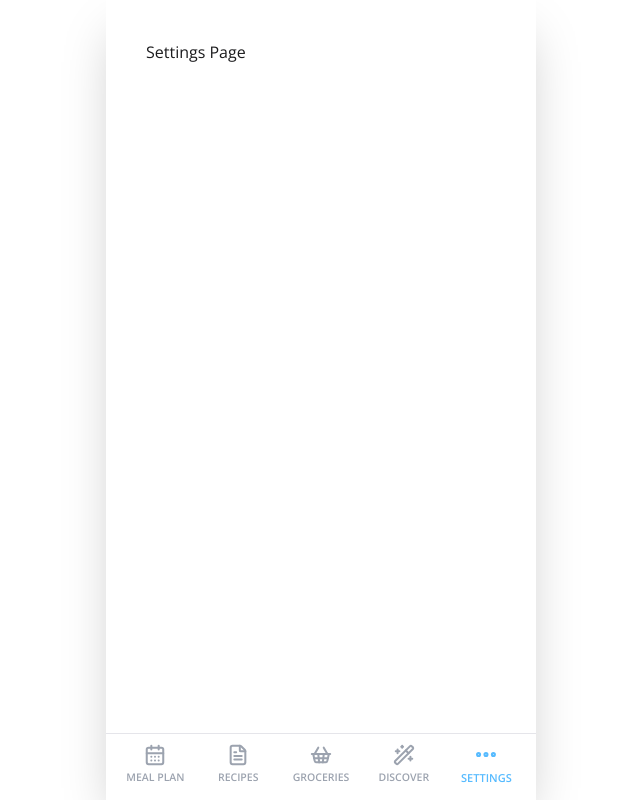
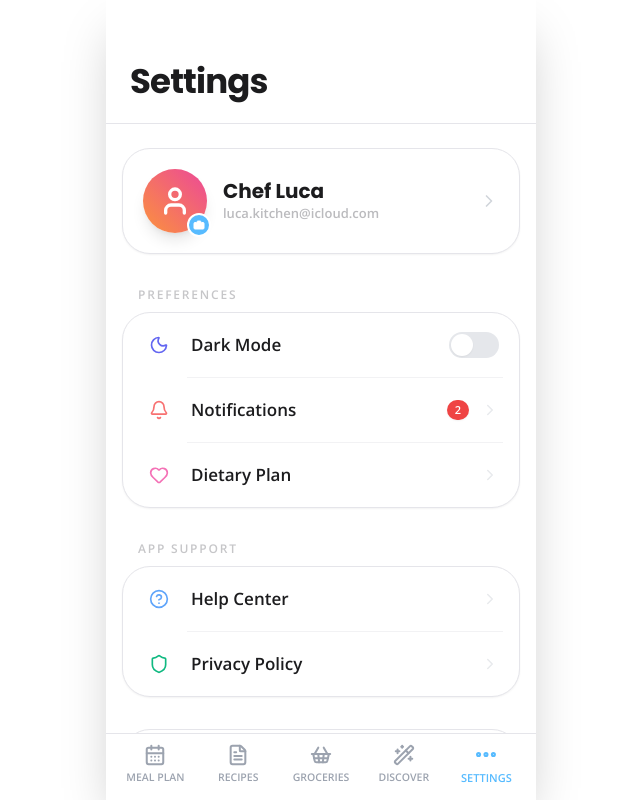
Before and after one commit to Wiken2k3/Cooco-app, a React (Vite) app: page /app/settings in a window 1280 px wide. Shown: the whole page, without its empty margins (319-959 px from the left). Built offline with nearby package versions, Linux system fonts and the light colour scheme.

Commit message:
update settings

```diff
--- /dev/null
+++ b/src/pages/Settings/Settings.jsx
@@ -0,0 +1,133 @@
+import React from "react";
+import { useNavigate } from "react-router-dom";
+import {
+  User, Moon, Sun, Bell, Shield,
+  HelpCircle, Info, ChevronRight, LogOut,
+  Camera, Heart, MoreHorizontal
+} from "lucide-react";
+// 1. Import hook dùng chung của dự án
+import { useTheme } from "../../hooks/useTheme";
+
+export default function Settings() {
+  const navigate = useNavigate();
+
+  // 2. Sử dụng context dùng chung để đồng bộ toàn app
+  const { isDark, setIsDark } = useTheme();
+
+  return (
+    <div className="min-h-screen bg-[var(--color-bg)] pb-32 transition-colors duration-300">
+
+      {/* HEADER */}
+      <div className="sticky top-0 z-50 bg-[var(--color-bg)]/90 backdrop-blur-md border-b border-[var(--color-border)] px-6 pt-14 pb-4 flex justify-between items-end">
+        <h1 className="text-[34px] font-extrabold text-[var(--color-text)] tracking-tight">
+          Settings
+        </h1>
+
+        {/* <div className="flex items-center gap-2.5">
+          <button className="w-9 h-9 flex items-center justify-center rounded-full bg-[var(--color-button-bg)] text-[var(--color-button-color)] transition active:scale-95">
+            <MoreHorizontal size={20} />
+          </button>
+        </div> */}
+      </div>
+
+      <main className="px-4 mt-6 space-y-8">
+
+        {/* PROFILE CARD */}
+        <section className="bg-[var(--color-card)] rounded-[28px] p-5 flex items-center gap-4 shadow-sm border border-[var(--color-border)] active:scale-[0.98] transition cursor-pointer">
+          <div className="relative">
+            <div className="w-16 h-16 bg-gradient-to-tr from-orange-400 to-pink-500 rounded-full flex items-center justify-center text-white shadow-lg">
+              <User size={32} strokeWidth={2.5} />
+            </div>
+            <div className="absolute -bottom-1 -right-1 w-6 h-6 bg-[var(--color-main)] text-white rounded-full flex items-center justify-center border-2 border-[var(--color-card)]">
+              <Camera size={12} fill="currentColor" />
+            </div>
+          </div>
+          <div className="flex-1">
+            <h2 className="text-[20px] font-black text-[var(--color-text)] leading-tight">Chef Luca</h2>
+            <p className="text-[13px] font-bold text-[var(--color-text-muted)] opacity-60">luca.kitchen@icloud.com</p>
+          </div>
+          <ChevronRight size={20} className="text-gray-300" />
+        </section>
+
+        {/* PREFERENCES GROUP */}
+        <section className="space-y-2">
+          <p className="px-4 text-[12px] font-black text-[var(--color-text-muted)] uppercase tracking-[0.15em] opacity-50">Preferences</p>
+          <div className="bg-[var(--color-card)] rounded-[28px] overflow-hidden border border-[var(--color-border)] shadow-sm">
+
+            {/* 3. Nút Toggle đồng bộ giao diện và logic */}
+            <SettingItem
+              icon={<Moon size={20} className={isDark ? "text-yellow-400" : "text-indigo-500"} />}
+              label="Dark Mode"
+              rightElement={
+                <div
+                  onClick={() => setIsDark(!isDark)}
+                  className={`w-[50px] h-[26px] rounded-full relative cursor-pointer transition duration-300
+                  ${isDark ? 'bg-[#18baf8]' : 'bg-[#e5e7eb] dark:bg-zinc-700'}`}
+                >
+                  <div className={`w-[22px] h-[22px] bg-white rounded-full absolute top-[2px] left-[2px] shadow-sm transition-transform duration-300
+                  ${isDark ? 'translate-x-[24px]' : ''}`} />
+                </div>
+              }
+            />
+
+            <Divider />
+            <SettingItem icon={<Bell size={20} className="text-red-400" />} label="Notifications" badge="2" />
+            <Divider />
+            <SettingItem icon={<Heart size={20} className="text-pink-400" />} label="Dietary Plan" />
+          </div>
+        </section>
+
+        {/* SUPPORT GROUP */}
+        <section className="space-y-2">
+          <p className="px-4 text-[12px] font-black text-[var(--color-text-muted)] uppercase tracking-[0.15em] opacity-50">App Support</p>
+          <div className="bg-[var(--color-card)] rounded-[28px] overflow-hidden border border-[var(--color-border)] shadow-sm">
+            <SettingItem icon={<HelpCircle size={20} className="text-blue-400" />} label="Help Center" />
+            <Divider />
+            <SettingItem icon={<Shield size={20} className="text-emerald-500" />} label="Privacy Policy" />
+          </div>
+        </section>
+
+        {/* LOGOUT BUTTON */}
+        <button className="w-full bg-[var(--color-card)] py-5 rounded-[28px] border border-[var(--color-border)] text-red-500 text-[17px] font-black flex items-center justify-center gap-2 active:scale-[0.97] transition shadow-sm">
+          <LogOut size={20} strokeWidth={3} />
+          Sign Out
+        </button>
+
+        <div className="text-center space-y-1 pb-10">
+          <p className="text-[13px] font-black text-[var(--color-text-muted)] opacity-30">COOCO VERSION 1.2.0</p>
+          <p className="text-[11px] font-bold text-[var(--color-text-muted)] opacity-20 uppercase tracking-widest">Built for iOS Design Guidelines</p>
+        </div>
+      </main>
+    </div>
+  );
+}
+
+// --- SUB-COMPONENTS ---
+function SettingItem({ icon, label, rightElement, badge, onClick }) {
+  return (
+    <div
+      onClick={onClick}
+      className="flex items-center justify-between p-4 px-5 active:bg-black/5 dark:active:bg-white/5 transition-colors cursor-pointer"
+    >
+      <div className="flex items-center gap-4">
+        <div className="w-8 h-8 flex items-center justify-center">
+          {icon}
+        </div>
+        <span className="font-bold text-[17px] text-[var(--color-text)]">{label}</span>
+      </div>
+
+      <div className="flex items-center gap-3">
+        {badge && (
+          <span className="bg-red-500 text-white text-[11px] font-black px-2 py-0.5 rounded-full shadow-sm">
+            {badge}
+          </span>
+        )}
+        {rightElement ? rightElement : <ChevronRight size={18} className="text-gray-300 opacity-50" />}
+      </div>
+    </div>
+  );
+}
+
+function Divider() {
+  return <div className="h-px bg-[var(--color-border)] ml-16 mr-4 opacity-50" />;
+}
```
Also changed, not shown: src/app/AppRouter.jsx (+5 -5 lines).
